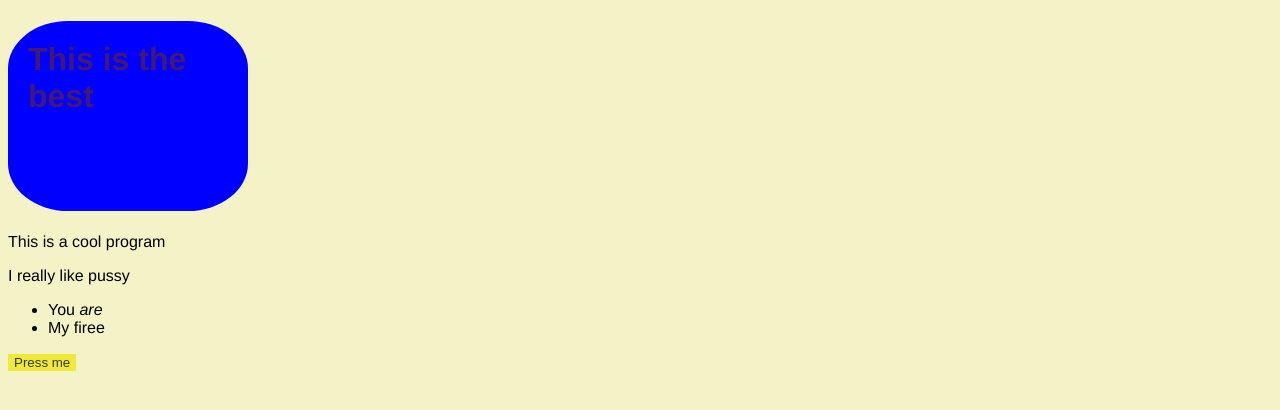
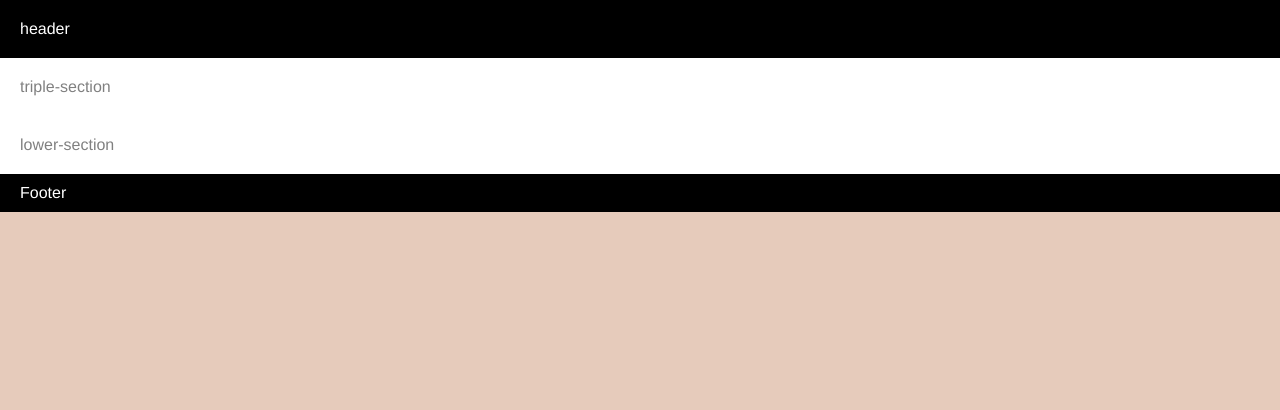
Before and after one commit to IamlegitJon/shopp, a plain HTML site: page index.html in a window 1280 px wide. Drawn offline with Linux system fonts and the light colour scheme.

Commit message:
Added a few more html files

```diff
--- a/index.html
+++ b/index.html
@@ -2,36 +2,46 @@
 <html>
     <title>Lil Jon</title>
     <head>
+
         <style>
+
             body{
-                background-color: rgb(243, 243, 199);
+                background: rgb(230, 203, 187);
+                color: white;
                 font-family: 'Franklin Gothic Medium', 'Arial Narrow', Arial, sans-serif;
+                margin: 0;
+                padding: 0;
             }
-            h1 {
-                color: rgb(66, 24, 118);
-                background-color: blue;
-                border-radius: 25%;
+
+            header{
+                background: black;
                 padding: 20px;
-                width: 200px;
-                height: 150px;
+
             }
-            button {
-                border: none;
-                background-color: rgb(241, 232, 57);
-                color: rgb(49, 61, 61);
+
+            section{
+                background: white;
+                color: gray;
+                padding: 20px;
+            }
+
+            footer{
+                background: black;
+                padding:10px 20px
             }
 
         </style>
+
         <body>
-           <h1>This is the best</h1>
-            <p>This is a cool program</p>
-            <p>I really like pussy</p>
-           <ul>
-            <li>You <em>are</em></li>
-            <li>My firee</li>
-           </ul>
 
-           <button>Press me</button>
+
+            <header>header</header>
+            <section>triple-section</section>
+            <section>lower-section</section>
+            <footer>Footer</footer>
+
+            <!---- This is a comment -->
+
 
         </body>
     </head>
```
Also changed, not shown: lyrics.html (added, +67 -0 lines), trial.html (added, +17 -0 lines), student card.jpg (added).
